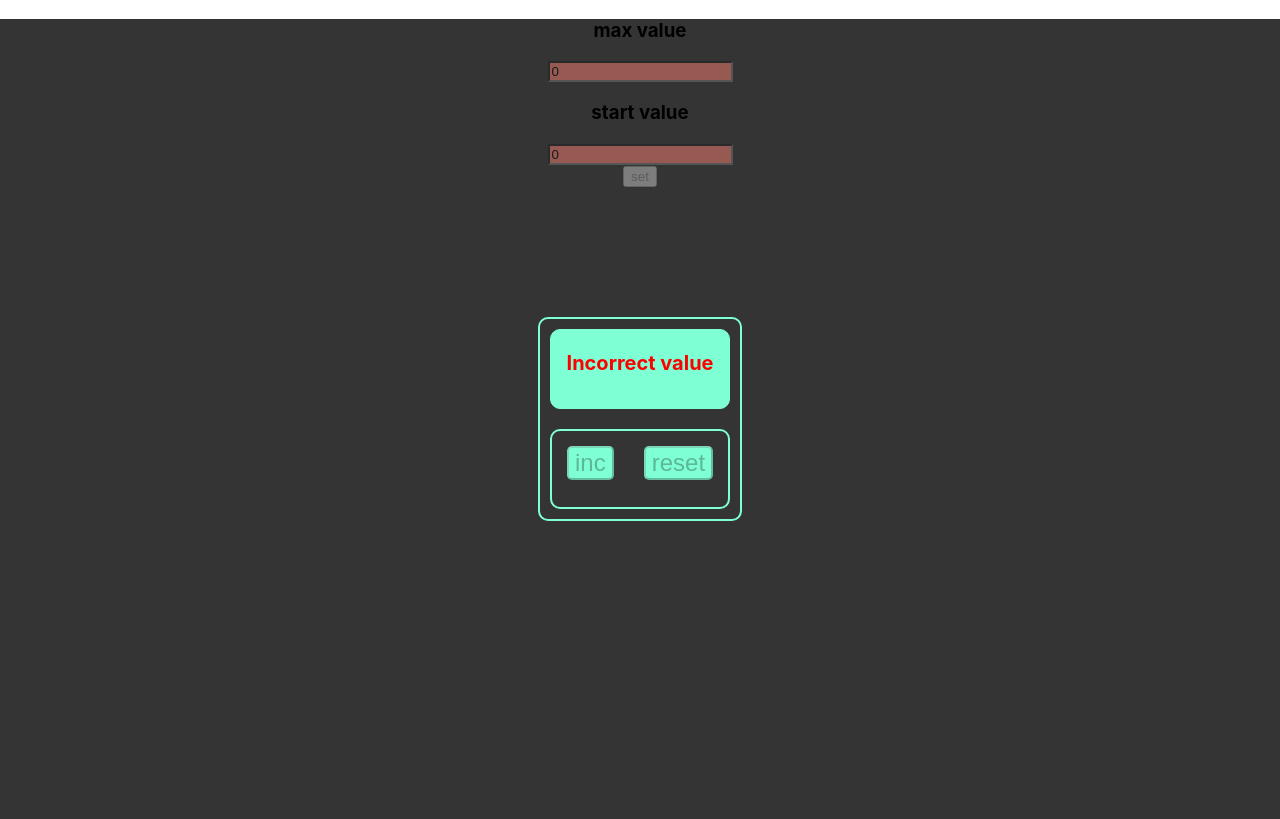
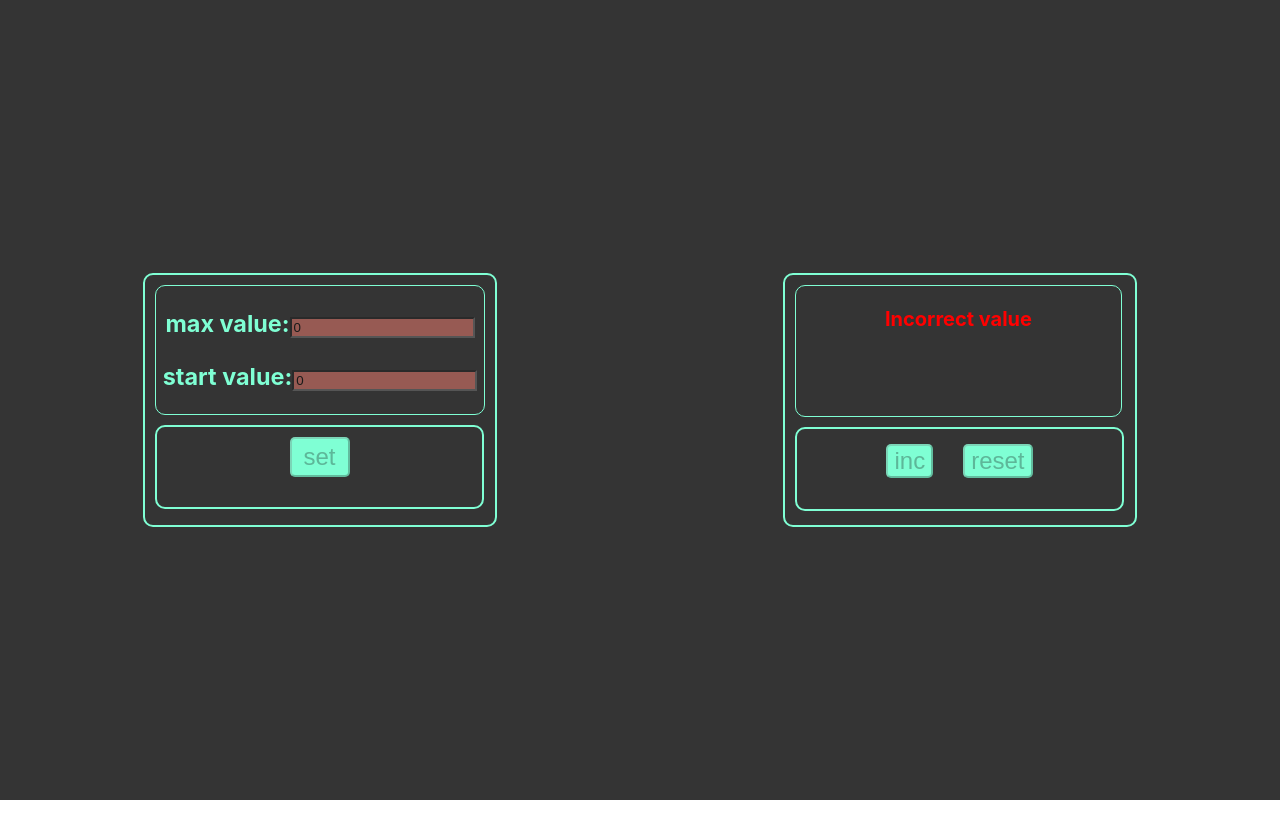
Before and after one commit to Vadzim-Fiodarau/SimpleCounter, a React (Create React App) app: page / in a window 1280 px wide. Built offline with nearby package versions, Linux system fonts and the light colour scheme.

Commit message:
fourth commit

```diff
--- a/src/App.css
+++ b/src/App.css
@@ -2,16 +2,18 @@
 .App {
     width: 100vmax;
     height: 100vmin;
-    position: relative;
+    position: absolute;
     background-color: #343434;
     text-align: center;
+    display: flex;
+    justify-content: space-between;
 
 }
 
 .wrapper-counter {
-    width: 200px;
-    height: 200px;
-    position: absolute;
+    width: 350px;
+    height: 250px;
+    position: relative;
     top: 0;
     right: 0;
     bottom: 0;
@@ -19,17 +21,21 @@
     margin: auto;
     border: solid 2px aquamarine;
     border-radius: 10px;
-    display: grid;
     text-align: center;
-
 }
 
+.border {
+    border: aquamarine solid 3px;
+}
 
 .counter {
+    width: 325px;
+    height: 130px;
+    color: aquamarine;
     margin: 10px;
     border: solid 1px aquamarine;
     border-radius: 10px;
-    background-color: aquamarine;
+    background-color: #343434;
     text-align: center;
 }
 
@@ -40,8 +46,9 @@
 }
 
 
-
 .wrapper-inc-res {
+    width: 325px;
+    height: 80px;
     border: solid 2px aquamarine;
     border-radius: 10px;
     display: flex;
@@ -72,6 +79,62 @@
 
 }
 
+.set-wrapper-counter {
+    width: 350px;
+    height: 250px;
+    position: relative;
+    top: 0;
+    right: 0;
+    bottom: 0;
+    left: 0;
+    margin: auto;
+    border: solid 2px aquamarine;
+    border-radius: 10px;
+    text-align: center;
+}
+
+.set-counter {
+    margin: 10px;
+    border: solid 1px aquamarine;
+    border-radius: 10px;
+    background-color: #343434;
+    text-align: center;
+    color: aquamarine;
+}
+
+.set-input {
+    color: aquamarine;
+    font-size: 20px;
+    background-color: #343434;
+    margin: 0;
+}
+
+.set-wrapper {
+    width: 325px;
+    height: 80px;
+    border: solid 2px aquamarine;
+    border-radius: 10px;
+    display: flex;
+    justify-content: center;
+    margin: 10px;
+    position: relative;
+}
+
+.wrap-button-set {
+    border-radius: 10px;
+    display: flex;
+    justify-content: center;
+    margin: 10px;
+}
+
+.button-set {
+    width: 60px;
+    height: 40px;
+    font-size: x-large;
+    border-radius: 5px;
+    background-color: aquamarine;
+    cursor: pointer;
+}
 
 .red {
     color: red;
@@ -86,7 +149,7 @@
     color: salmon;
 }
 
-.error{
-    color:red;
+.error {
+    color: red;
     font-size: 20px;
 }
--- a/src/App.tsx
+++ b/src/App.tsx
@@ -6,7 +6,7 @@ import {SetCounterValue} from "./SetCounterValue";
 
 function App() {
 
-    let [counter, setCounter] = useState<any>(0)
+    let [counter, setCounter] = useState(0)
     let [maxValue, setMaxValue] = useState(0)
     let [startValue, setStartValue] = useState(0)
     let [error, setError] = useState('enter')
@@ -48,6 +48,7 @@ function App() {
     }
 
     const setNewValueHandler = () => {
+        setCounter(maxValue)
         setCounter(startValue)
 
     }
@@ -57,6 +58,14 @@ function App() {
 
     return (
         <div className="App">
+
+            <SetCounterValue OnChangeMaxValueHandler={OnChangeMaxValueHandler}
+                             OnChangeStartValueHandler={OnChangeStartValueHandler}
+                             setNewValueHandler={setNewValueHandler}
+                             maxValue={maxValue}
+                             startValue={startValue}
+                             counter={counter}
+            />
             <Counter counterIncrement={counterIncrement}
                      resetCounter={resetCounter}
                      counter={counter}
@@ -64,13 +73,6 @@ function App() {
                      startValue={startValue}
 
             />
-            <SetCounterValue OnChangeMaxValueHandler={OnChangeMaxValueHandler}
-                             OnChangeStartValueHandler={OnChangeStartValueHandler}
-                             setNewValueHandler={setNewValueHandler}
-                             maxValue={maxValue}
-                             startValue={startValue}
-                             counter={counter}
-            />
         </div>
     );
 }
--- a/src/Counter.tsx
+++ b/src/Counter.tsx
@@ -7,7 +7,7 @@ import React from "react";
 type CounterPropsType = {
     counterIncrement: () => void
     resetCounter: () => void
-    counter: number
+    counter: number | string
     maxValue:number
     startValue: number
 }
--- a/src/SetCounterValue.tsx
+++ b/src/SetCounterValue.tsx
@@ -6,7 +6,7 @@ type PropsType = {
     setNewValueHandler: () => void
     maxValue: number
     startValue: number
-    counter:number
+    counter:number | string
 }
 
 export const SetCounterValue: React.FC<PropsType> = ({
@@ -19,28 +19,28 @@ export const SetCounterValue: React.FC<PropsType> = ({
                                                      }) => {
 
 const incorrectInput = maxValue <= startValue ? 'inputError' : ''
+
     return (
-        <div>
+        <div className={'set-wrapper-counter'}>
             <div className={'set-counter'}>
                 <div className={'set-input'}>
-                    <div>
-                        <h3>
-                            max value
+                        <h3>max value:
+                            <input className={maxValue < 0 || incorrectInput ? 'inputError' : 'border'}
+                                   type={'number'}
+                                   value={maxValue}
+                                   onChange={OnChangeMaxValueHandler}/>
                         </h3>
-                        <input className={maxValue < 0 || incorrectInput ? 'inputError' : ''}
-                               type={'number'}
-                               value={maxValue}
-                               onChange={OnChangeMaxValueHandler}/>
-                    </div>
-                    <div>
-                        <h3>
-                            start value
+
+
+                        <h3>start value:
+                            <input className={startValue < 0 || incorrectInput ? 'inputError' : 'border'}
+                                   type={'number'}
+                                   value={startValue}
+                                   onChange={OnChangeStartValueHandler}
+                            />
                         </h3>
-                        <input className={startValue < 0 || incorrectInput ? 'inputError' : ''}
-                               type={'number'}
-                               value={startValue}
-                               onChange={OnChangeStartValueHandler}/>
-                    </div>
+
+
                 </div>
             </div>
             <div className={'set-wrapper'}>
```
